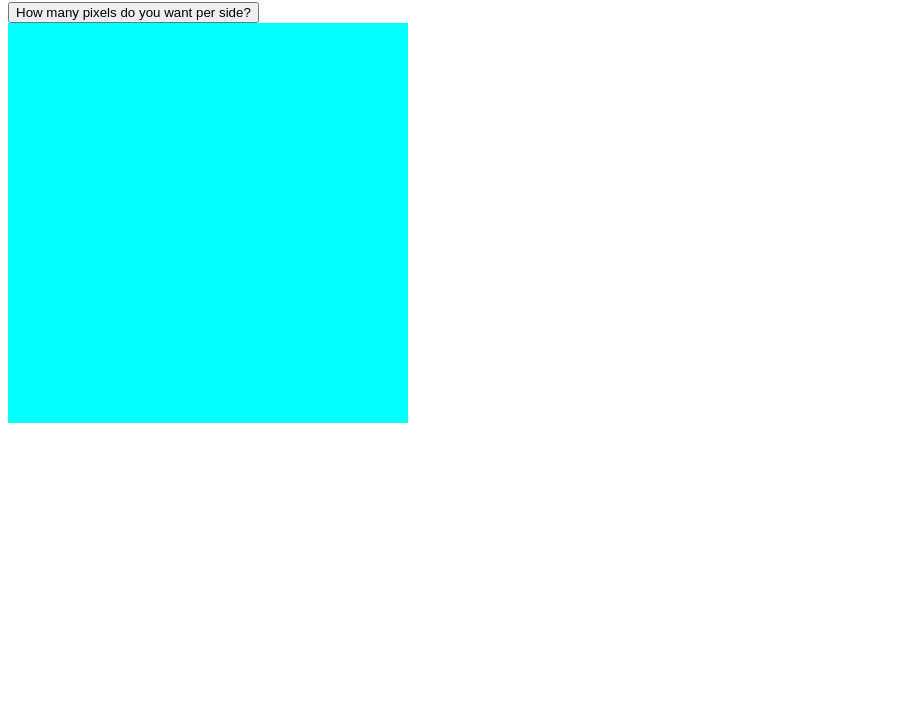
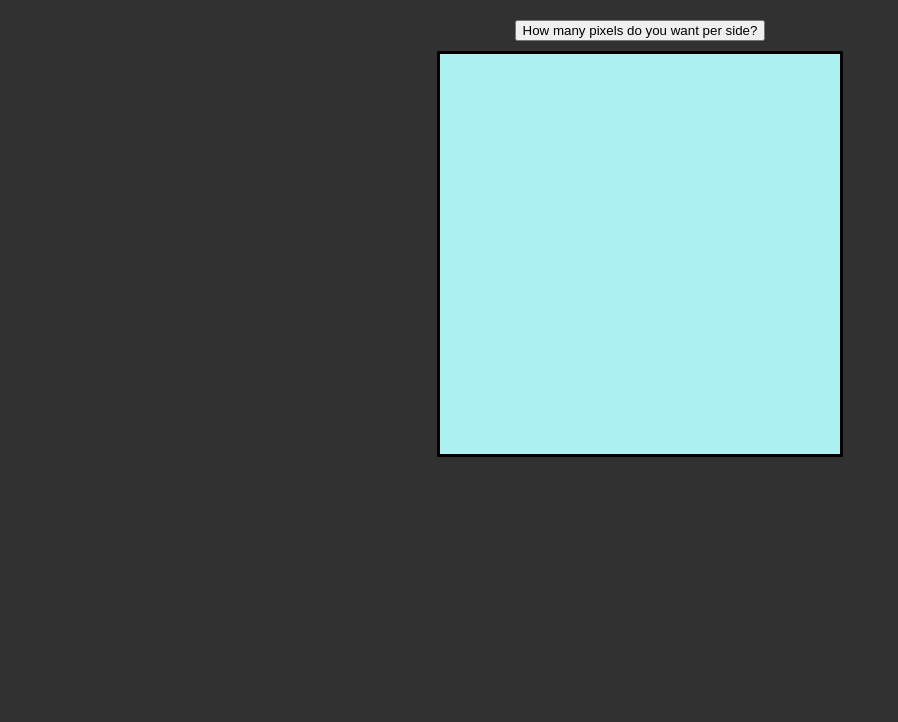
Before and after one commit to LNorris91/etch-a-sketch, a plain HTML site: page index.html in a window 1280 px wide. Shown: the part 78-800 px from the top of the page, without its empty margins (0-898 px from the left). Drawn offline with Linux system fonts and the light colour scheme.

Commit message:
Add Comments and Body Styling
this commit will add dev comments, though it's
pretty straightforward.  This will also add
some CSS styles to the body.

```diff
--- a/main.js
+++ b/main.js
@@ -5,6 +5,7 @@ btn.addEventListener('click', resetGrid);
 
 createGrid(16);
 
+//this function creates the grid of pixels based on the input size
 function createGrid(size) {
 for (i = 0; i < size; i++) {
     const row = document.createElement("div");
@@ -15,19 +16,22 @@ for (i = 0; i < size; i++) {
             pixel.classList.add("pixel");
             row.appendChild(pixel);}}
 
+//creates variables for each pixel and allows for hovering color change
     const pixels = document.querySelectorAll(".pixel")
     pixels.forEach((div) => {
-    div.addEventListener('mouseover', () => {
-    div.style.cssText = "background-color: black;";
-    })})}
+    div.addEventListener('mouseover', (e) => {
+    e.target.style.cssText = "background-color: black;";
+    })})
+}
 
+//reset function that erases current board and creates new one with new input
 function resetGrid() {
     let rows = document.querySelectorAll(".row")
     rows.forEach ((row) => {
         row.remove()})
 
     let num;
-    do {num = prompt("Enter a number greater than 100?");
+    do {num = prompt("Let's keep it under 100");
     } while (num > 100);
 
     createGrid(num);
--- a/style.css
+++ b/style.css
@@ -1,8 +1,18 @@
+body {
+    display: flex;
+    flex-direction: column;
+    align-items: center;
+    gap: 10px;
+    background-color: rgb(49, 49, 49);
+    color: white;
+}
+
 #container {
     display: flex;
     flex-direction: column;
     height: 400px;
     width: 400px;
+    border: solid black 3px
 }
 .row {
     display: flex;
@@ -11,5 +21,5 @@
 .pixel {
     flex: 1;
     /*border: 1px black solid;*/
-    background-color: aqua
+    background-color: rgb(171, 241, 241)
 }
```
